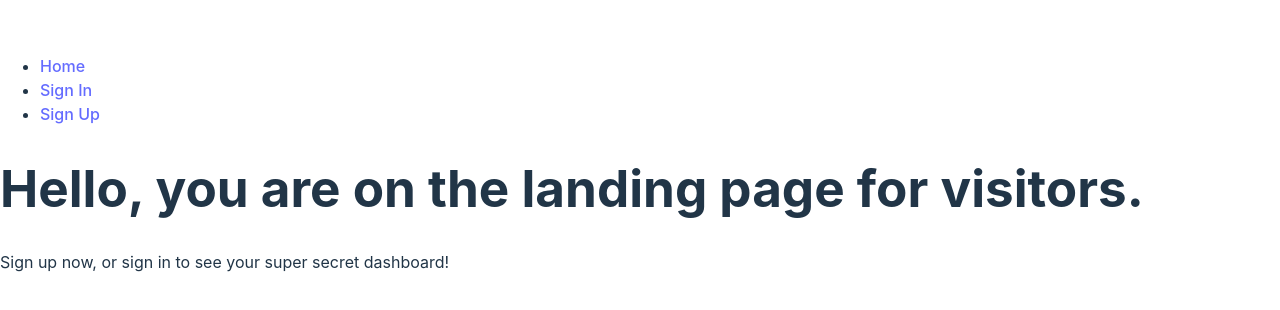
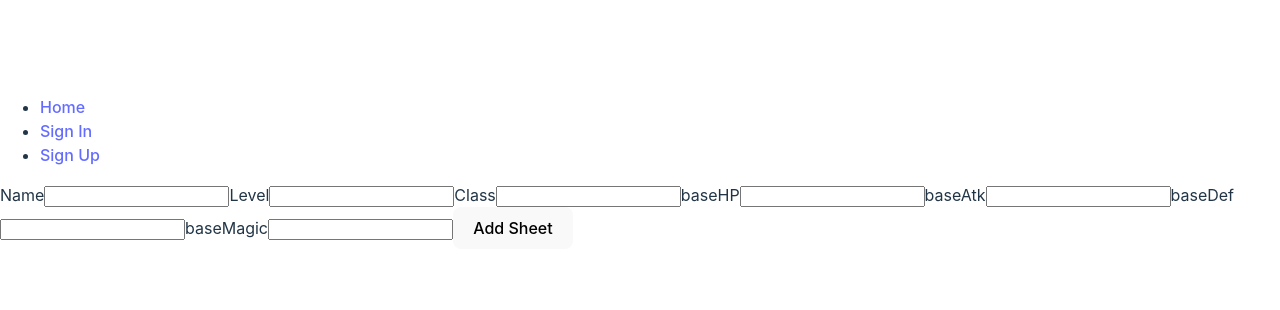
Before and after one commit to DrewAnzalone/character-tracker-frontend, a React (Vite) app: page /sheets/new in a window 1280 px wide. Before the commit this address led to /. Shown: the part 236-546 px from the top of the page. Built offline with nearby package versions, Linux system fonts and the light colour scheme; no server answers.

Commit message:
created SheetForm component

```diff
--- a/src/App.jsx
+++ b/src/App.jsx
@@ -1,5 +1,5 @@
 import { useContext, useEffect, useState } from 'react';
-import { Navigate, Routes, Route, Link } from 'react-router';
+import { Navigate, Routes, Route, Link, useNavigate } from 'react-router';
 
 import NavBar from './components/NavBar/NavBar';
 import SignUpForm from './components/SignUpForm/SignUpForm';
@@ -10,6 +10,7 @@ import EquipList from './components/EquipList/EquipList.jsx';
 import EquipDetails from './components/EquipDetails/EquipDetails.jsx';
 import SheetDetails from './components/SheetDetails/SheetDetails';
 import SheetList from './components/SheetList/SheetList'
+import SheetForm from './components/SheetForm/SheetForm'
 
 import * as sheetService from './services/sheetService';
 import * as equipService from './services/equipService.js'
@@ -53,6 +54,11 @@ const App = () => {
     fetchEquips();
   }, []);
 
+  const handleAddSheet = async (sheetFormData) => {
+    console.log('sheetFormData', sheetFormData)
+    navigate('/sheets')
+  }
+
   return (
     <>
       <NavBar />
@@ -60,6 +66,7 @@ const App = () => {
         <Route path='/' element={user ? <Navigate to={"/sheets"} /> : <Landing />} />
         <Route path='/sheets' element={!user ? <Navigate to={"/"} /> : <SheetList sheets={sheets} handleSelect={(sheet) => setSelected(sheet)} />} />
         <Route path='/sheets/*' element={<SheetDetails sheet={selected} />} />
+        <Route path='/sheets/new' element={<SheetForm handleAddSheet={handleAddSheet}/>}/>
         <Route path='/equips' element={<EquipList equips={equips} handleSelect={(equip) => setSelectedEquip(equip)} />} />
         <Route path='/equips/:equipId' element={<EquipDetails equip={selectedEquip} />} />
         <Route path='/sign-up' element={<SignUpForm />} />
--- /dev/null
+++ b/src/components/SheetForm/SheetForm.jsx
@@ -0,0 +1,95 @@
+import {useState} from 'react'
+
+const SheetForm = (props) => {
+  const [formData, setFormData] = useState({
+    name: '',
+    level: '',
+    class: '',
+    baseHP: '',
+    baseAtk: '',
+    baseDef: '',
+    baseMagic: '',
+  })
+
+  const handleChange = (evt) => {
+    setFormData({...formData, [evt.target.name]: evt.target.value})
+  }
+
+  const handleSubmit = (evt) => {
+    evt.preventDefault()
+    props.handleAddSheet(formData)
+  }
+
+  return (
+    <main>
+      <form onSubmit={handleSubmit}>
+        <label htmlFor='name-input'>Name</label>
+          <input
+            required
+            type='text'
+            name='name'
+            id='name-input'
+            value={formData.name}
+            onChange={handleChange}
+          />
+          <label htmlFor='level-input'>Level</label>
+          <input
+            required
+            type='text'
+            name='level'
+            id='level-input'
+            value={formData.level}
+            onChange={handleChange}
+          />
+          <label htmlFor='class-input'>Class</label>
+          <input
+            required
+            type='text'
+            name='class'
+            id='class-input'
+            value={formData.class}
+            onChange={handleChange}
+          />
+          <label htmlFor='baseHP-input'>baseHP</label>
+          <input
+            required
+            type='number'
+            name='baseHP'
+            id='baseHP-input'
+            value={formData.baseHP}
+            onChange={handleChange}
+          />
+          <label htmlFor='baseAtk-input'>baseAtk</label>
+          <input
+            required
+            type='number'
+            name='baseAtk'
+            id='baseAtk-input'
+            value={formData.baseAtk}
+            onChange={handleChange}
+          />
+          <label htmlFor='baseDef-input'>baseDef</label>
+          <input
+            required
+            type='number'
+            name='baseDef'
+            id='baseDef-input'
+            value={formData.baseDef}
+            onChange={handleChange}
+          />
+          <label htmlFor='baseMagic-input'>baseMagic</label>
+          <input
+            required
+            type='number'
+            name='baseMagic'
+            id='baseMagic-input'
+            value={formData.baseMagic}
+            onChange={handleChange}
+          />
+          <button type='submit'>Add Sheet</button>
+      </form>
+    </main>
+  )
+}
+
+export default SheetForm
--- a/src/components/SheetList/SheetList.jsx
+++ b/src/components/SheetList/SheetList.jsx
@@ -3,7 +3,7 @@ import { Link } from 'react-router';
 const SheetList = (props) => {
   return (
     <>
-      <Link /*to={/sheets/new}*/>Create Sheet</Link>
+      <Link to='/sheets/new'>Create Sheet</Link>
       {props.sheets.map(sheet =>
         <Link onClick={props.handleSelect(sheet)} key={sheet._id} to={`/sheets/${sheet._id}`}>
           <h3>{sheet.name}</h3>
```
